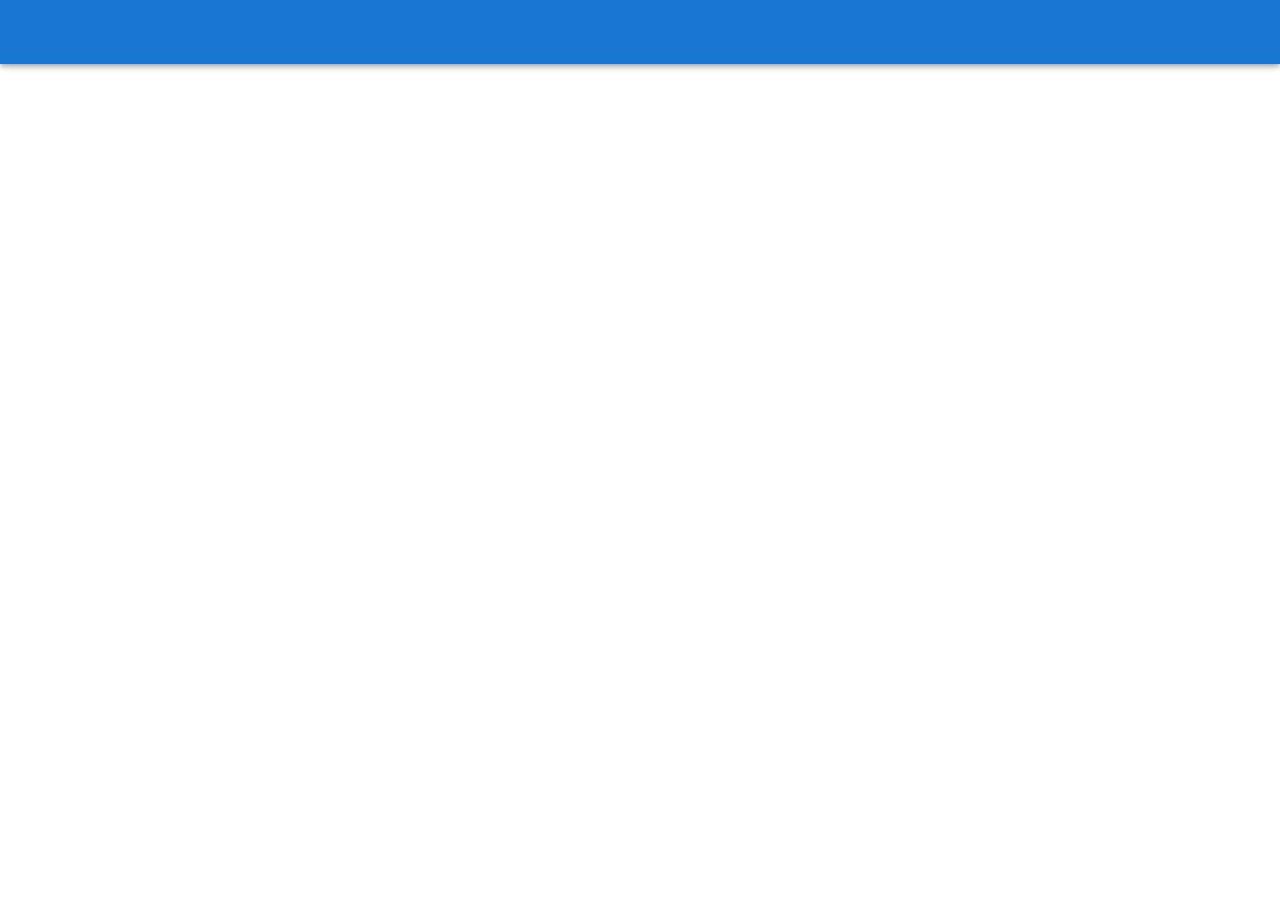
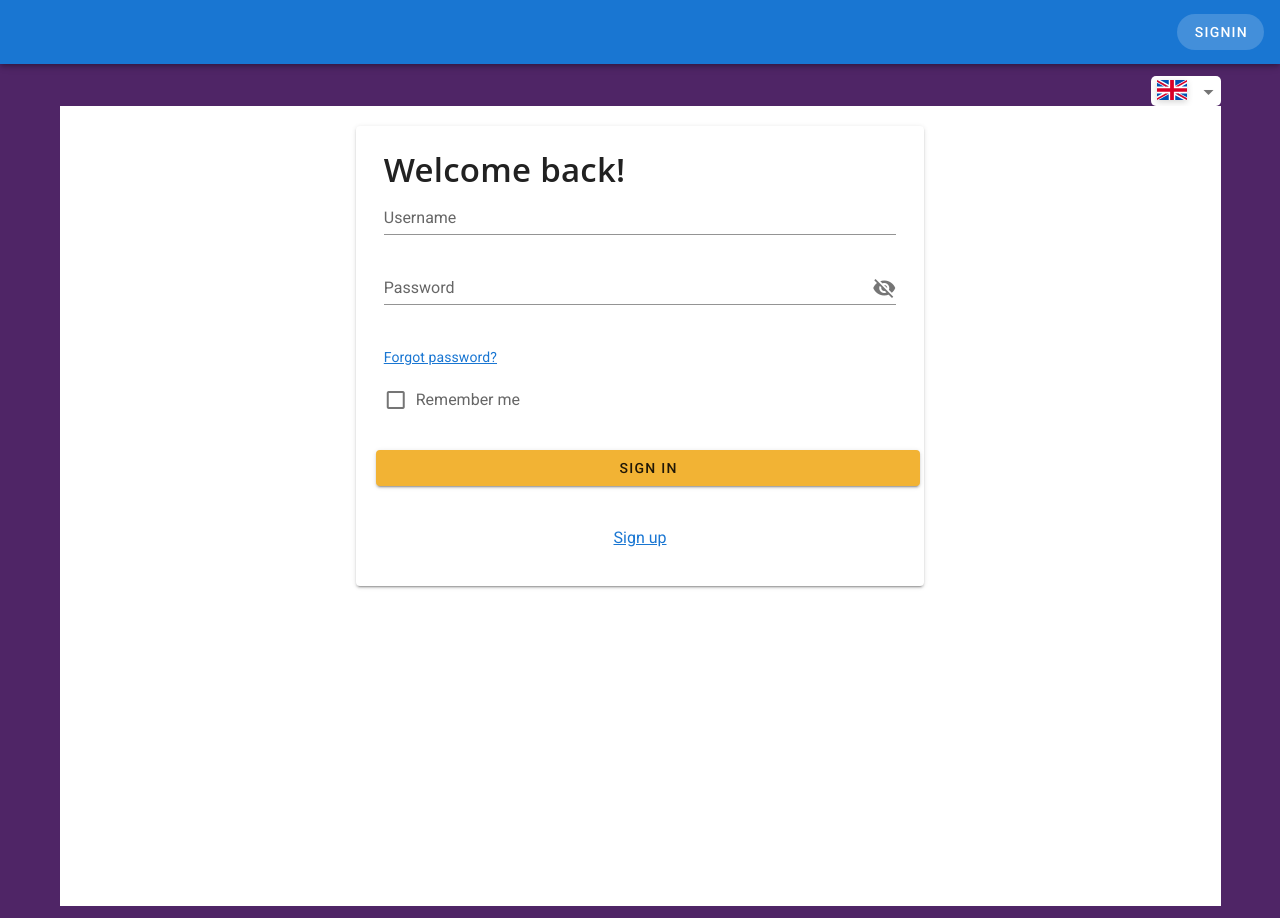
Before and after one commit to halfangel37/InternProject, a Vue app: page /signin in a window 1280 px wide. Before the commit the page ends 800 px from the top, so only its background shows below. Built offline with nearby package versions, Linux system fonts and the light colour scheme.

Commit message:
chore: create login screen

```diff
--- a/package.json
+++ b/package.json
@@ -15,6 +15,7 @@
     "register-service-worker": "^1.7.1",
     "vue": "^2.6.11",
     "vue-router": "^3.2.0",
+    "vuelidate": "^0.7.6",
     "vuetify": "^2.4.0",
     "vuex": "^3.4.0"
   },
--- a/src/App.vue
+++ b/src/App.vue
@@ -1,9 +1,136 @@
 <template>
   <v-app>
-    <v-app-bar app color="primary" dark> </v-app-bar>
-
-    <v-main>
-      <router-view />
+    <v-app-bar class="nav-bar" app color="primary" dark>
+      <v-btn text rounded :to="'/signin'">Signin</v-btn>
+    </v-app-bar>
+    <v-main class="bg-main">
+      <v-container>
+        <div class="theme">
+          <div class="select-language">
+            <div class="img">
+              <svg
+                width="42"
+                height="32"
+                viewBox="0 0 42 32"
+                fill="none"
+                xmlns="http://www.w3.org/2000/svg"
+              >
+                <g filter="url(#filter0_d)">
+                  <path
+                    d="M6 5C6 4.44772 6.44772 4 7 4H35C35.5523 4 36 4.44772 36 5V23C36 23.5523 35.5523 24 35 24H7C6.44772 24 6 23.5523 6 23V5Z"
+                    fill="white"
+                  />
+                  <path
+                    d="M22.875 4.02039H19.125V12.1295H6V15.8722H19.125V23.9813H22.875V15.8722H36V12.1295H22.875V4.02039Z"
+                    fill="#D80027"
+                  />
+                  <path
+                    d="M29.0723 17.4713L35.9989 21.312V17.4713H29.0723Z"
+                    fill="#0052B4"
+                  />
+                  <path
+                    d="M24.2598 17.4713L35.9989 23.9803V22.1397L27.5794 17.4713H24.2598Z"
+                    fill="#0052B4"
+                  />
+                  <path
+                    d="M32.872 23.9804L24.2598 19.2047V23.9804H32.872Z"
+                    fill="#0052B4"
+                  />
+                  <path
+                    d="M24.2598 17.4713L35.9989 23.9803V22.1397L27.5794 17.4713H24.2598Z"
+                    fill="#F0F0F0"
+                  />
+                  <path
+                    d="M24.2598 17.4713L35.9989 23.9803V22.1397L27.5794 17.4713H24.2598Z"
+                    fill="#D80027"
+                  />
+                  <path
+                    d="M11.2934 17.4712L6 20.4063V17.4712H11.2934Z"
+                    fill="#0052B4"
+                  />
+                  <path
+                    d="M17.7397 18.299V23.9803H7.49414L17.7397 18.299Z"
+                    fill="#0052B4"
+                  />
+                  <path
+                    d="M14.4195 17.4713L6 22.1397V23.9803L17.7391 17.4713H14.4195Z"
+                    fill="#D80027"
+                  />
+                  <path
+                    d="M12.9267 10.5282L6 6.6875V10.5282H12.9267Z"
+                    fill="#0052B4"
+                  />
+                  <path
+                    d="M17.7391 10.5294L6 4.02039V5.86097L14.4195 10.5294H17.7391Z"
+                    fill="#0052B4"
+                  />
+                  <path
+                    d="M9.12695 4.01941L17.7392 8.79508V4.01941H9.12695Z"
+                    fill="#0052B4"
+                  />
+                  <path
+                    d="M17.7391 10.5294L6 4.02039V5.86097L14.4195 10.5294H17.7391Z"
+                    fill="#F0F0F0"
+                  />
+                  <path
+                    d="M17.7391 10.5294L6 4.02039V5.86097L14.4195 10.5294H17.7391Z"
+                    fill="#D80027"
+                  />
+                  <path
+                    d="M30.7051 10.5286L35.9985 7.59351V10.5286H30.7051Z"
+                    fill="#0052B4"
+                  />
+                  <path
+                    d="M24.2598 9.70075V4.01941H34.5053L24.2598 9.70075Z"
+                    fill="#0052B4"
+                  />
+                  <path
+                    d="M27.5794 10.5284L35.9989 5.85999V4.01941L24.2598 10.5284H27.5794Z"
+                    fill="#D80027"
+                  />
+                </g>
+                <defs>
+                  <filter
+                    id="filter0_d"
+                    x="0"
+                    y="0"
+                    width="42"
+                    height="32"
+                    filterUnits="userSpaceOnUse"
+                    color-interpolation-filters="sRGB"
+                  >
+                    <feFlood flood-opacity="0" result="BackgroundImageFix" />
+                    <feColorMatrix
+                      in="SourceAlpha"
+                      type="matrix"
+                      values="0 0 0 0 0 0 0 0 0 0 0 0 0 0 0 0 0 0 127 0"
+                    />
+                    <feOffset dy="2" />
+                    <feGaussianBlur stdDeviation="3" />
+                    <feColorMatrix
+                      type="matrix"
+                      values="0 0 0 0 0 0 0 0 0 0 0 0 0 0 0 0 0 0 0.16 0"
+                    />
+                    <feBlend
+                      mode="normal"
+                      in2="BackgroundImageFix"
+                      result="effect1_dropShadow"
+                    />
+                    <feBlend
+                      mode="normal"
+                      in="SourceGraphic"
+                      in2="effect1_dropShadow"
+                      result="shape"
+                    />
+                  </filter>
+                </defs>
+              </svg>
+            </div>
+            <v-autocomplete class="material-icons" :items="languages" />
+          </div>
+        </div>
+        <router-view />
+      </v-container>
     </v-main>
   </v-app>
 </template>
@@ -13,7 +140,38 @@ export default {
   name: "App",
 
   data: () => ({
-    //
+    languages: ["English", "Vietnamese"],
   }),
 };
 </script>
+<style scoped>
+.nav-bar {
+  display: flex;
+  justify-content: flex-end;
+}
+.bg-main {
+  background: #4f2566;
+}
+.select-language {
+  display: flex;
+  justify-content: flex-end;
+  width: 70px;
+  height: 30px;
+  position: relative;
+  background: white;
+  border-radius: 5px;
+}
+.img {
+  position: absolute;
+  left: 0;
+  top: 0;
+}
+.theme {
+  display: flex;
+  justify-content: flex-end;
+}
+.v-autocomplete {
+  margin: 0 !important;
+  padding: 0 !important;
+}
+</style>
--- a/src/router/index.js
+++ b/src/router/index.js
@@ -1,7 +1,7 @@
 import Vue from "vue";
 import VueRouter from "vue-router";
 import Home from "../views/Home.vue";
-
+import Signin from "../views/Signin.vue";
 Vue.use(VueRouter);
 
 const routes = [
@@ -19,6 +19,11 @@ const routes = [
     component: () =>
       import(/* webpackChunkName: "about" */ "../views/About.vue"),
   },
+  {
+    path: "/signin",
+    name: "Sigin",
+    component: Signin,
+  },
 ];
 
 const router = new VueRouter({
--- a/src/store/index.js
+++ b/src/store/index.js
@@ -1,11 +1,33 @@
+import axios from "axios";
 import Vue from "vue";
 import Vuex from "vuex";
 
 Vue.use(Vuex);
+export const HTTP = axios.create({
+  baseURL: `http://intern-2021.southeastasia.cloudapp.azure.com:4000/api/v1`,
+});
 
 export default new Vuex.Store({
-  state: {},
-  mutations: {},
-  actions: {},
+  state: { user: null },
+  mutations: {
+    SET_USER_DATA(state, userData) {
+      state.user = userData;
+      localStorage.setItem("user", JSON.stringify(userData));
+      HTTP.defaults.headers.common[
+        "Authorization"
+      ] = `Bearer ${userData.token}`;
+    },
+  },
+  actions: {
+    signin({ commit }, credentials) {
+      return HTTP.post("/auth/authenticate", credentials)
+        .then(({ data }) => {
+          commit("SET_USER_DATA", data);
+        })
+        .catch((error) => {
+          console.log(error.response);
+        });
+    },
+  },
   modules: {},
 });
--- a/src/views/Home.vue
+++ b/src/views/Home.vue
@@ -1,5 +1,7 @@
 <template>
-  <div></div>
+  <div>
+    <h1>Ngọc Tỷ siêu dễ thương nhất hệ mặt trời</h1>
+  </div>
 </template>
 
 <script>
--- /dev/null
+++ b/src/views/Signin.vue
@@ -0,0 +1,122 @@
+<template>
+  <v-app class="bg-main">
+    <v-row>
+      <v-col xs="11" sm="8" lg="6" class="mx-auto mt-5 mb-20">
+        <v-card>
+          <v-container>
+            <div class="resize-form mx-auto">
+              <v-card-title class="pb-0 card-title">
+                <h1 class="heading">Welcome back!</h1>
+              </v-card-title>
+              <v-card-text>
+                <v-form class="mx-auto">
+                  <v-text-field
+                    class="input mx-auto"
+                    v-model="email"
+                    required
+                    :error-messages="emailErrors"
+                    label="Username"
+                    @blur="$v.email.$touch()"
+                  />
+                  <v-text-field
+                    class="input mx-auto"
+                    v-model="password"
+                    required
+                    :type="showPassword ? 'text' : 'password'"
+                    label="Password"
+                    :append-icon="showPassword ? 'mdi-eye' : 'mdi-eye-off'"
+                    @click:append="showPassword = !showPassword"
+                  />
+                </v-form>
+                <div class="mt-5">
+                  <a href="/forgot-password"><span>Forgot password?</span></a>
+                </div>
+                <v-checkbox label="Remember me" v-model="rememberPassword" />
+              </v-card-text>
+              <v-card-actions>
+                <v-btn @click="signin" class="signin">SIGN IN</v-btn>
+                <span class="mx-auto d-flex mt-10"
+                  ><a href="/signup"><span>Sign up</span></a></span
+                >
+              </v-card-actions>
+            </div>
+          </v-container>
+        </v-card>
+      </v-col>
+    </v-row>
+  </v-app>
+</template>
+
+<script>
+import { validationMixin } from "vuelidate";
+import { required, email } from "vuelidate/lib/validators";
+export default {
+  name: "Signin",
+  mixins: [validationMixin],
+  validations: {
+    email: { required, email },
+  },
+  data() {
+    return {
+      showPassword: false,
+      email: "",
+      password: "",
+    };
+  },
+  methods: {
+    signin() {
+      this.$v.$touch();
+      if (this.emailErrors.length < 1) {
+        this.$store
+          .dispatch("signin", {
+            email: this.email,
+            password: this.password,
+          })
+          .then(() => {
+            this.$router.push({ name: "Home" });
+          })
+          .catch((err) => {
+            this.error = err.response.data.error;
+          });
+      }
+    },
+  },
+  computed: {
+    emailErrors() {
+      const errors = [];
+      if (!this.$v.email.$dirty) return errors;
+      !this.$v.email.email && errors.push("Must be valid e-mail");
+      !this.$v.email.required && errors.push("E-mail is required");
+      return errors;
+    },
+  },
+};
+</script>
+
+<style lang="scss" scoped>
+.heading {
+  font-family: Open Sans;
+  font-style: normal;
+  font-weight: 600;
+  font-size: 33px;
+}
+.bg-main {
+  background: #4f2566;
+}
+v-checkbox {
+  font-size: 16px;
+}
+.signin {
+  width: 100%;
+}
+.signin {
+  background-color: #f2b334 !important;
+}
+.v-card__actions {
+  display: inline;
+}
+.d-flex {
+  display: flex !important;
+  justify-content: center;
+}
+</style>
```
Also changed, not shown: 1 other file (tests, documents, lock files or other folders).
